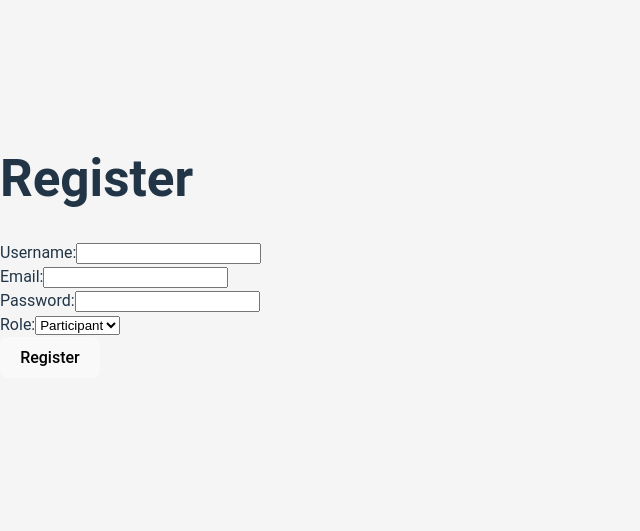
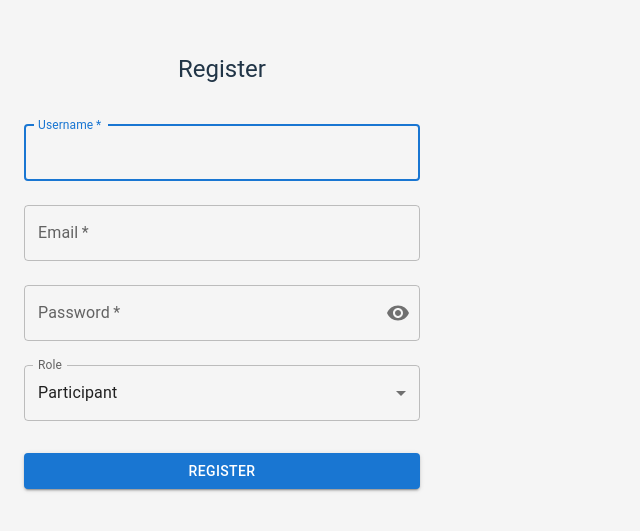
Before and after one commit to elbachir-salik/event_management_system, a React (Vite) app in the folder event-management-frontend/: page /register in a window 1280 px wide. Shown: the part 153-684 px from the top of the page, without its empty margins (0-640 px from the left). Built offline with nearby package versions, Linux system fonts and the light colour scheme.

Commit message:
improved Register UI

```diff
--- a/event-management-frontend/src/pages/Register.tsx
+++ b/event-management-frontend/src/pages/Register.tsx
@@ -1,6 +1,21 @@
 import React, { useState } from "react";
 import axios from "axios";
 import { useNavigate } from "react-router-dom";
+import {
+    Box,
+    Button,
+    TextField,
+    Typography,
+    Container,
+    Alert,
+    IconButton,
+    InputAdornment,
+    Select,
+    MenuItem,
+    FormControl,
+    InputLabel,
+} from "@mui/material";
+import { Visibility, VisibilityOff } from "@mui/icons-material";
 
 const Register: React.FC = () => {
     const [username, setUsername] = useState("");
@@ -8,6 +23,8 @@ const Register: React.FC = () => {
     const [password, setPassword] = useState("");
     const [role, setRole] = useState("participant"); // Default role
     const [message, setMessage] = useState("");
+    const [showPassword, setShowPassword] = useState(false);
+    const [error, setError] = useState("");
 
     const navigate = useNavigate();
 
@@ -22,6 +39,7 @@ const Register: React.FC = () => {
             });
             console.log(response.data)
             setMessage("Registration successful! You can now log in.");
+            setError("")
             setTimeout(() =>{
                 navigate("/login")
             }, 2000)
@@ -31,49 +49,113 @@ const Register: React.FC = () => {
         }
     };
 
+    const handleTogglePassword = () => {
+        setShowPassword((prev) => !prev);
+    };
+
+
     return (
-        <div>
-            <h1>Register</h1>
-            <form onSubmit={handleRegister}>
-                <div>
-                    <label>Username:</label>
-                    <input
-                        type="text"
+        <Container maxWidth="xs">
+            <Box
+                sx={{
+                    marginTop: 8,
+                    display: "flex",
+                    flexDirection: "column",
+                    alignItems: "center",
+                }}
+            >
+                <Typography component="h1" variant="h5">
+                    Register
+                </Typography>
+                {message && (
+                    <Alert severity="success" sx={{ mt: 2 }}>
+                        {message}
+                    </Alert>
+                )}
+                {error && (
+                    <Alert severity="error" sx={{ mt: 2 }}>
+                        {error}
+                    </Alert>
+                )}
+                <Box
+                    component="form"
+                    onSubmit={handleRegister}
+                    noValidate
+                    sx={{ mt: 3 }}
+                >
+                    <TextField
+                        margin="normal"
+                        required
+                        fullWidth
+                        id="username"
+                        label="Username"
+                        name="username"
+                        autoComplete="username"
+                        autoFocus
                         value={username}
                         onChange={(e) => setUsername(e.target.value)}
+                    />
+                    <TextField
+                        margin="normal"
                         required
-                    />
-                </div>
-                <div>
-                    <label>Email:</label>
-                    <input
-                        type="email"
+                        fullWidth
+                        id="email"
+                        label="Email"
+                        name="email"
+                        autoComplete="email"
                         value={email}
                         onChange={(e) => setEmail(e.target.value)}
+                    />
+                    <TextField
+                        margin="normal"
                         required
-                    />
-                </div>
-                <div>
-                    <label>Password:</label>
-                    <input
-                        type="password"
+                        fullWidth
+                        name="password"
+                        label="Password"
+                        type={showPassword ? "text" : "password"} // Dynamically toggle password visibility
+                        id="password"
+                        autoComplete="current-password"
                         value={password}
                         onChange={(e) => setPassword(e.target.value)}
-                        required
+                        InputProps={{
+                            endAdornment: (
+                                <InputAdornment position="end">
+                                    <IconButton
+                                        onClick={handleTogglePassword}
+                                        edge="end"
+                                        aria-label="toggle password visibility"
+                                    >
+                                        {showPassword ? <VisibilityOff /> : <Visibility />}
+                                    </IconButton>
+                                </InputAdornment>
+                            ),
+                        }}
                     />
-                </div>
-                <div>
-                    <label>Role:</label>
-                    <select value={role} onChange={(e) => setRole(e.target.value)}>
-                        <option value="participant">Participant</option>
-                        <option value="organizer">Organizer</option>
-                        <option value="moderator">Moderator</option>
-                    </select>
-                </div>
-                <button type="submit">Register</button>
-            </form>
-            {message && <p>{message}</p>}
-        </div>
+                    <FormControl fullWidth margin="normal">
+                        <InputLabel id="role-select-label">Role</InputLabel>
+                        <Select
+                            labelId="role-select-label"
+                            id="role"
+                            value={role}
+                            label="Role"
+                            onChange={(e) => setRole(e.target.value)}
+                        >
+                            <MenuItem value="participant">Participant</MenuItem>
+                            <MenuItem value="organizer">Organizer</MenuItem>
+                            <MenuItem value="moderator">Moderator</MenuItem>
+                        </Select>
+                    </FormControl>
+                    <Button
+                        type="submit"
+                        fullWidth
+                        variant="contained"
+                        sx={{ mt: 3, mb: 2 }}
+                    >
+                        Register
+                    </Button>
+                </Box>
+            </Box>
+        </Container>
     );
 };
 
```
